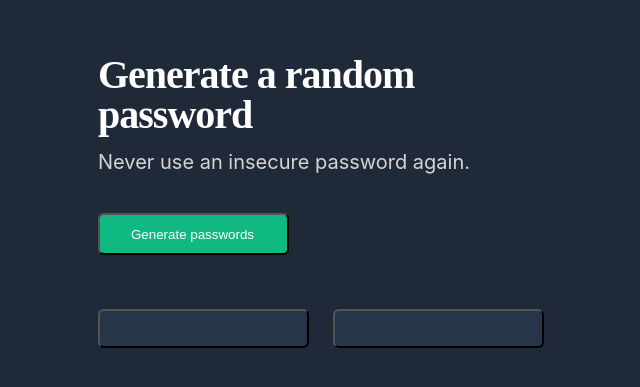
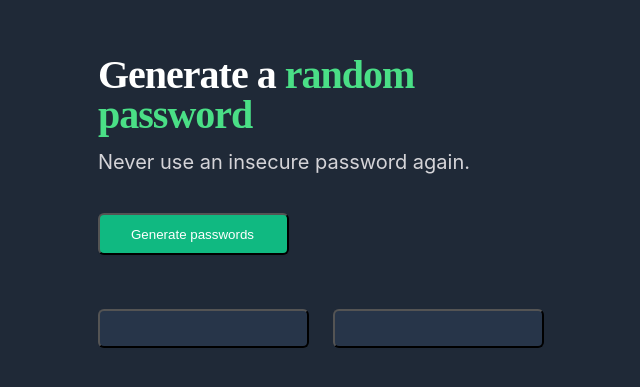
Before and after one commit to Dottore89/PasswordGenerator, a plain HTML site: page index.html in a window 1280 px wide. Shown: the part 151-538 px from the top of the page, without its empty margins (16-656 px from the left). Drawn offline with Linux system fonts and the light colour scheme.

Commit message:
Update index.html

```diff
--- a/index.html
+++ b/index.html
@@ -3,7 +3,7 @@
         <link rel="stylesheet" href="index.css">
     </head>
     <body>
-        <h1>Generate a random password</h1>
+        <h1>Generate a <span>random password</span></h1>
         <sup>Never use an insecure password again.</sup>
         <button id="generate-password" onclick="generateRandomPassword()">Generate passwords</button>
         <button id="passwordOne"></button>
```
